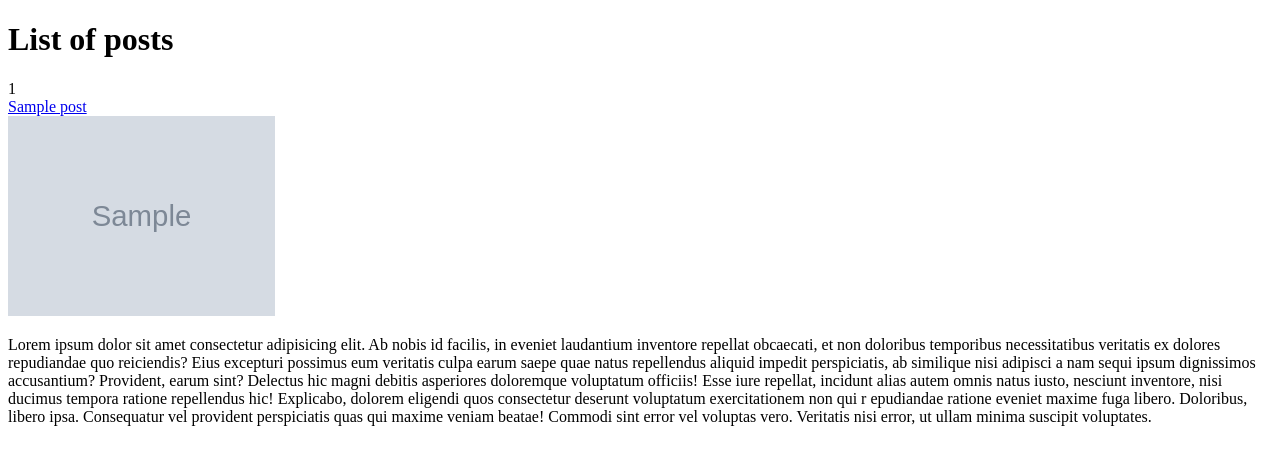
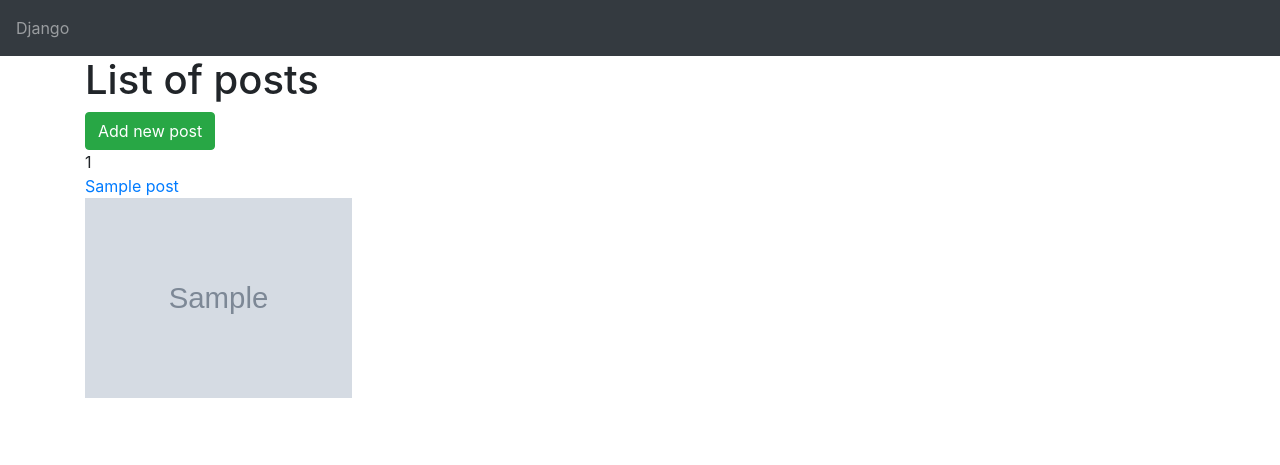
Before and after one commit to madinayusupova/django_blog, a Django app: template makers_test/blog/templates/blog/posts_list.html in a window 1280 px wide. Shown: the top 465 px of the page. Run offline with Django 3.2, Linux system fonts and the light colour scheme; the template is opened without the code that fills it: most values are stand-ins (such as "Sample title", 1, 10 or a date in 2020); grey boxes marked "Sample" are stand-in pictures; some libraries are stand-ins or nearby versions.

Commit message:
Fix update form, add bootstrap

```diff
--- a/makers_test/blog/templates/blog/index.html
+++ b/makers_test/blog/templates/blog/index.html
@@ -5,10 +5,15 @@
     <title>Our blog</title>
 </head>
 <body>
+{% extends 'includes/base.html' %}
+{% load static %}
+
+{% block body %}
 <h1>Our Shiny blog</h1>
 {% for category in categories_list %}
 <!-- posts/?category=category_slug  -->
 <a href="{% url 'posts-list' %}?category={{category.slug}}">{{ category.name}}</a><br>
 {% endfor %}
+{% endblock body %}
 </body>
 </html>
--- a/makers_test/blog/templates/blog/posts_list.html
+++ b/makers_test/blog/templates/blog/posts_list.html
@@ -1,27 +1,15 @@
-<!DOCTYPE html>
-<html lang="en">
-<head>
-    <meta charset="UTF-8">
-    <meta name="viewport" content="width=device-width, initial-scale=1.0">
-    <title>Homepage</title>
-</head>
-<body>
+{% extends 'includes/base.html' %}
+{% load static %}
+{% block body%}
+
     <h1>List of posts</h1>
+<a role="button" class="btn btn-success" href = '{% url 'add-post'%}'>Add new post</a>
+<br>
+
     {% for post in posts %}
     <p>{{post.id}} <br>
         <a href="{% url 'post-details' pk=post.id %}">{{post.title}}</a> <br>
         {% if post.image %}<img width="'200" height="200" src = "{{post.image.url}}"</p>{% endif %}
     {% endfor %}
-       <p>Lorem ipsum dolor sit amet consectetur adipisicing elit. Ab nobis id facilis, in eveniet laudantium
-        inventore repellat obcaecati, et non doloribus temporibus necessitatibus veritatis ex dolores
-        repudiandae quo reiciendis? Eius excepturi possimus eum veritatis culpa earum saepe quae natus
-        repellendus aliquid impedit perspiciatis, ab similique nisi adipisci a nam sequi ipsum dignissimos
-        accusantium? Provident, earum sint? Delectus hic magni debitis asperiores doloremque voluptatum officiis!
-        Esse iure repellat, incidunt alias autem omnis natus iusto, nesciunt inventore, nisi ducimus tempora ratione
-        repellendus hic! Explicabo, dolorem eligendi quos consectetur deserunt voluptatum exercitationem non qui r
-        epudiandae ratione eveniet maxime fuga libero. Doloribus, libero ipsa. Consequatur vel provident
-        perspiciatis quas qui maxime veniam beatae! Commodi sint error vel voluptas vero.
-        Veritatis nisi error, ut ullam minima suscipit voluptates.</p>
 
-</body>
-</html>
+{% endblock body %}
--- /dev/null
+++ b/makers_test/blog/templates/includes/base.html
@@ -0,0 +1,17 @@
+<!DOCTYPE html>
+<html lang="en">
+<head>
+    <meta charset="UTF-8">
+    <title>{% block title %} Our Django project{% endblock title %}</title>
+    <link rel="stylesheet" href="https://stackpath.bootstrapcdn.com/bootstrap/4.5.1/css/bootstrap.min.css" integrity="sha384-VCmXjywReHh4PwowAiWNagnWcLhlEJLA5buUprzK8rxFgeH0kww/aWY76TfkUoSX" crossorigin="anonymous">
+<script src="https://stackpath.bootstrapcdn.com/bootstrap/4.5.1/js/bootstrap.min.js" integrity="sha384-XEerZL0cuoUbHE4nZReLT7nx9gQrQreJekYhJD9WNWhH8nEW+0c5qq7aIo2Wl30J" crossorigin="anonymous"></script>
+</head>
+<body>
+<nav class="navbar navbar-dark bg-dark">
+    <a href="{% url 'home-page'}" class = 'navbar-text'>Django</a>
+</nav>
+<div class="container">
+    {% block body %} {% endblock body %}
+</div>
+</body>
+</html>
--- a/makers_test/blog/views.py
+++ b/makers_test/blog/views.py
@@ -49,7 +49,7 @@ def add_post(request):
 
 def update_post(request, pk):
     post = get_object_or_404(Post, pk=pk)
-    post_form = UpdatePostForm(request.POST, request.FILES or None, instance=post)
+    post_form = UpdatePostForm(request.POST or None, request.FILES or None, instance=post)
     if post_form.is_valid():
         post = post_form.save()
         return redirect(post.get_absolute_url())
@@ -57,4 +57,8 @@ def update_post(request, pk):
 
 
 def delete_post(request, pk):
+    post = get_object_or_404(Post, pk=pk)
+    if request.method == 'POST':
+        post.delete()
+        return redirect('home-page')
     return render(request, 'blog/delete_post.html')
```
Also changed, not shown: makers_test/blog/forms.py (+17 -0 lines), makers_test/blog/templates/blog/add_post.html (+5 -9 lines), makers_test/blog/templates/blog/delete_post.html (+10 -9 lines), makers_test/blog/templates/blog/post_details.html (+10 -10 lines), makers_test/blog/templates/blog/update_post.html (+5 -9 lines).
